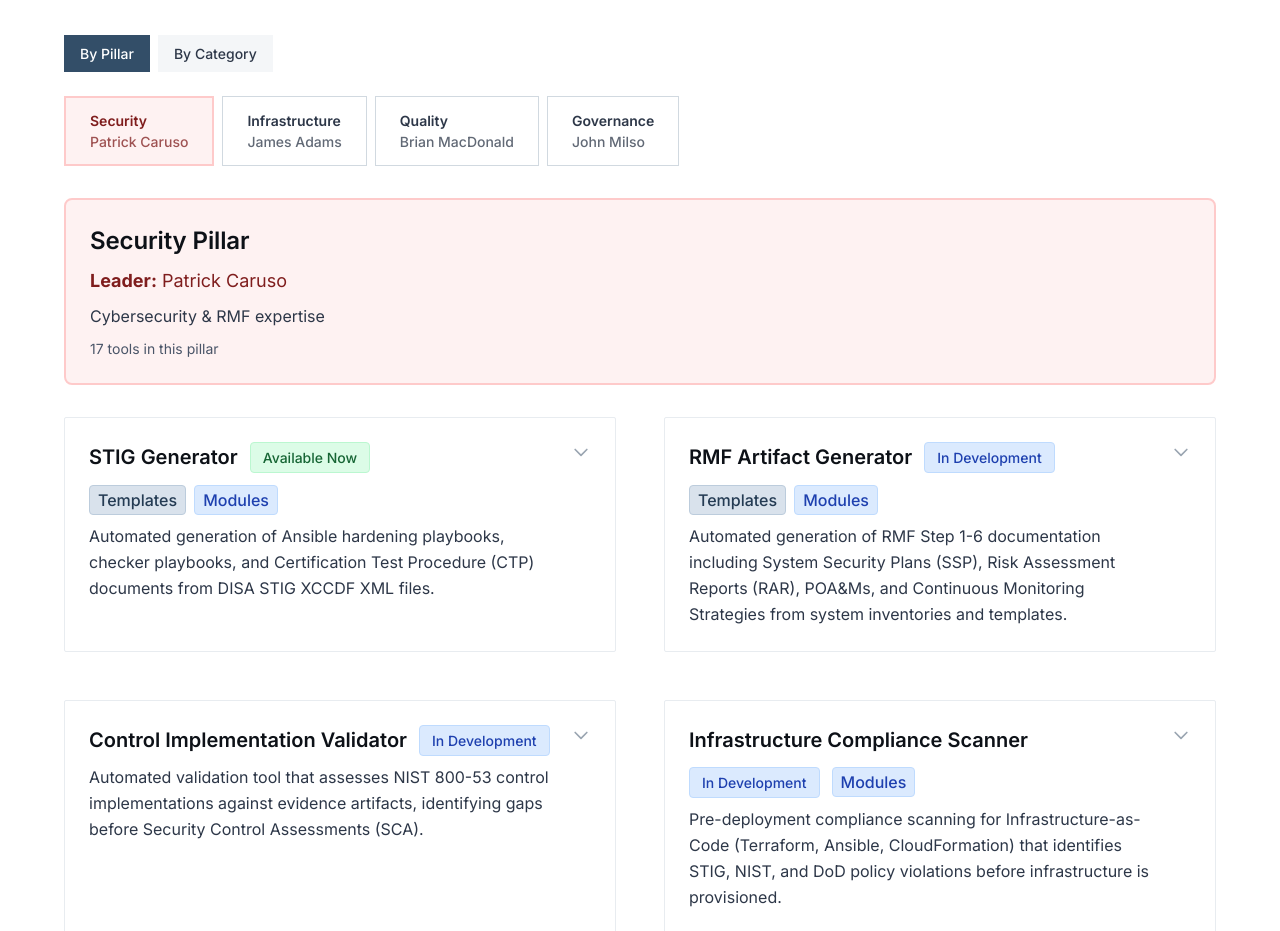
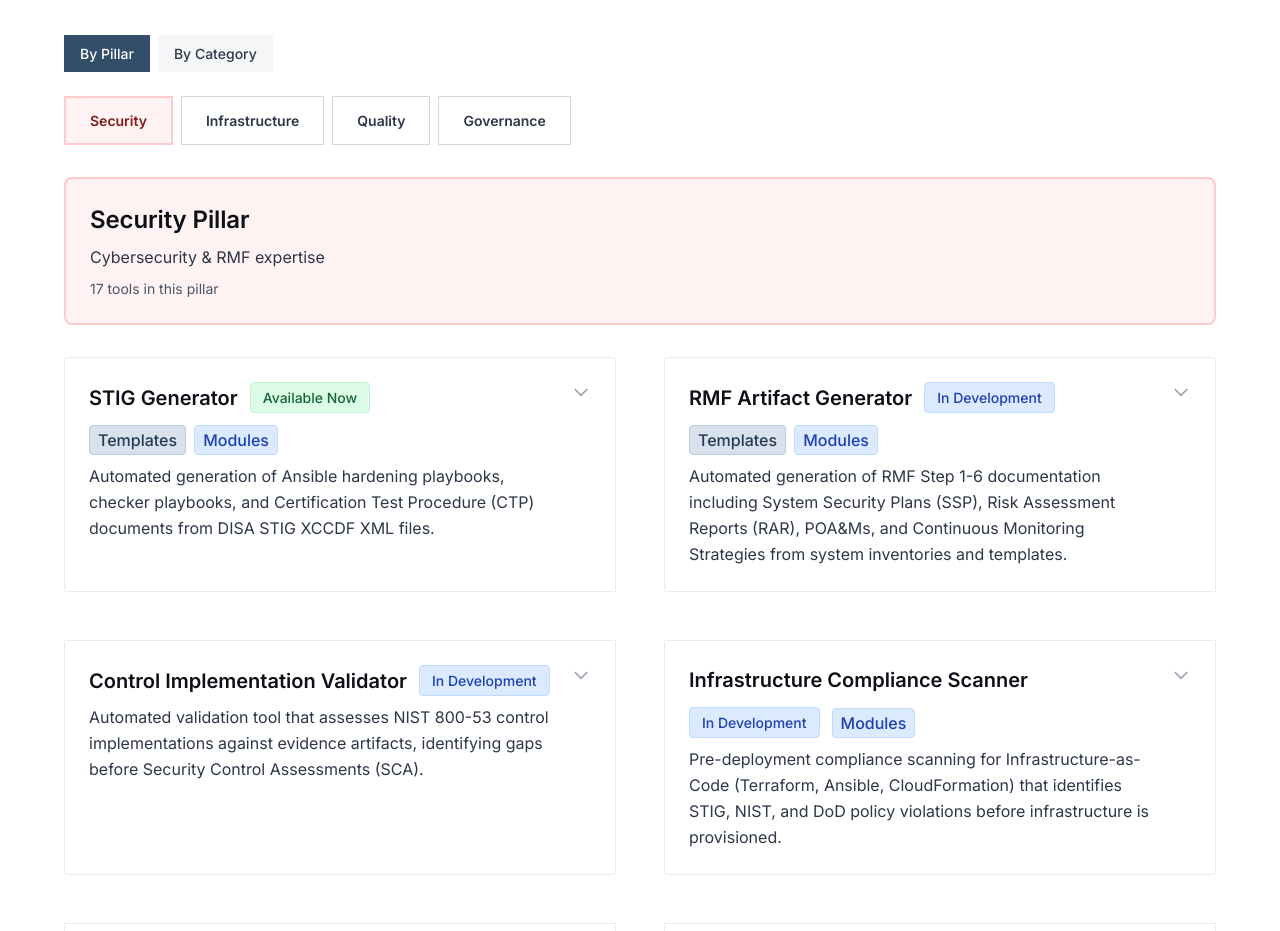
Before and after one commit to MacTechSolutionsLLC/mactech, a Next.js app: page /showcase in a window 1280 px wide. Shown: the part 960-1891 px from the top of the page. Built offline with nearby package versions, Linux system fonts and the light colour scheme.

Commit message:
Remove leader names from showcase tabs and 'Pillar' from leadership badges
- Removed leader names from pillar tab buttons in showcase page
- Removed leader name from pillar header section
- Removed 'Pillar' text from all badges on leadership page (now just shows pillar name)

```diff
--- a/app/leadership/page.tsx
+++ b/app/leadership/page.tsx
@@ -98,7 +98,7 @@ export default function LeadershipPage() {
                 <div className="flex items-center gap-4 mb-4 flex-wrap">
                   <h2 className="heading-2 mb-0">Brian MacDonald</h2>
                   <span className={`text-body-sm font-semibold px-4 py-1.5 rounded border ${pillarInfo.Quality.badgeColor}`}>
-                    {pillarInfo.Quality.name} Pillar
+                    {pillarInfo.Quality.name}
                   </span>
                 </div>
                 <p className="text-body-sm text-accent-700 font-medium mb-2 uppercase tracking-wide">
@@ -189,7 +189,7 @@ export default function LeadershipPage() {
                 <div className="flex items-center gap-4 mb-4 flex-wrap">
                   <h2 className="heading-2 mb-0">Patrick Caruso</h2>
                   <span className={`text-body-sm font-semibold px-4 py-1.5 rounded border ${pillarInfo.Security.badgeColor}`}>
-                    {pillarInfo.Security.name} Pillar
+                    {pillarInfo.Security.name}
                   </span>
                 </div>
                 <p className="text-body-sm text-accent-700 font-medium mb-2 uppercase tracking-wide">
@@ -287,7 +287,7 @@ export default function LeadershipPage() {
                 <div className="flex items-center gap-4 mb-4 flex-wrap">
                   <h2 className="heading-2 mb-0">James Adams</h2>
                   <span className={`text-body-sm font-semibold px-4 py-1.5 rounded border ${pillarInfo.Infrastructure.badgeColor}`}>
-                    {pillarInfo.Infrastructure.name} Pillar
+                    {pillarInfo.Infrastructure.name}
                   </span>
                 </div>
                 <p className="text-body-sm text-accent-700 font-medium mb-2 uppercase tracking-wide">
@@ -384,7 +384,7 @@ export default function LeadershipPage() {
                 <div className="flex items-center gap-4 mb-4 flex-wrap">
                   <h2 className="heading-2 mb-0">John Milso</h2>
                   <span className={`text-body-sm font-semibold px-4 py-1.5 rounded border ${pillarInfo.Governance.badgeColor}`}>
-                    {pillarInfo.Governance.name} Pillar
+                    {pillarInfo.Governance.name}
                   </span>
                 </div>
                 <p className="text-body-sm text-accent-700 font-medium mb-2 uppercase tracking-wide">
--- a/app/showcase/page.tsx
+++ b/app/showcase/page.tsx
@@ -1364,7 +1364,6 @@ export default function ShowcasePage() {
                     }`}
                   >
                     <div className="font-semibold">{info.name}</div>
-                    <div className="text-body-xs opacity-75">{info.leader}</div>
                   </button>
                 )
               })
@@ -1389,9 +1388,6 @@ export default function ShowcasePage() {
           {viewMode === 'pillar' && activeTools.length > 0 && (
             <div className={`mb-8 p-6 rounded-lg border-2 ${pillarInfo[activeTab as Pillar].color}`}>
               <h2 className="heading-2 mb-2">{pillarInfo[activeTab as Pillar].name} Pillar</h2>
-              <p className="text-body-lg mb-2">
-                <strong>Leader:</strong> {pillarInfo[activeTab as Pillar].leader}
-              </p>
               <p className="text-body text-neutral-700">
                 {pillarInfo[activeTab as Pillar].description}
               </p>
```
